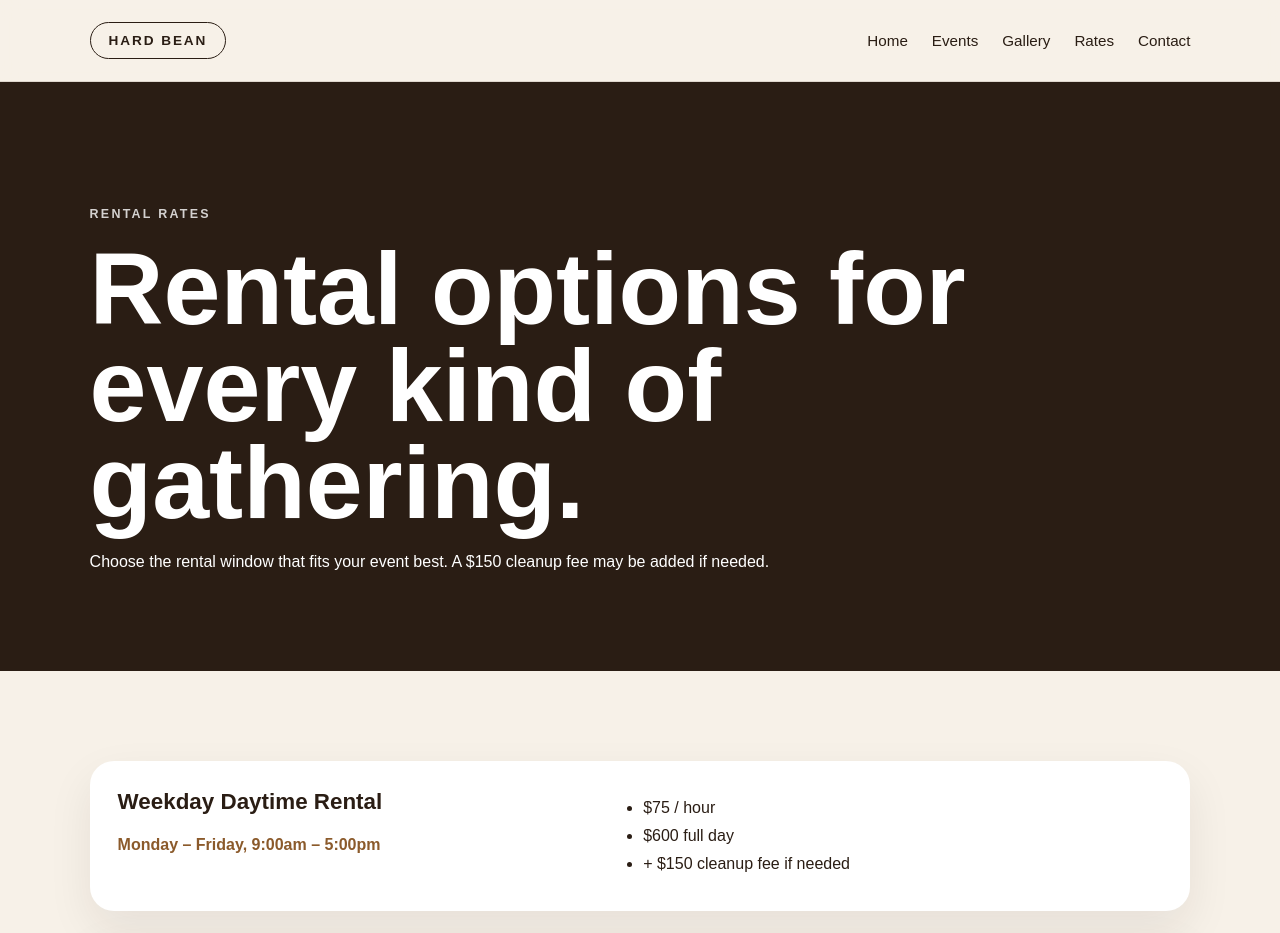
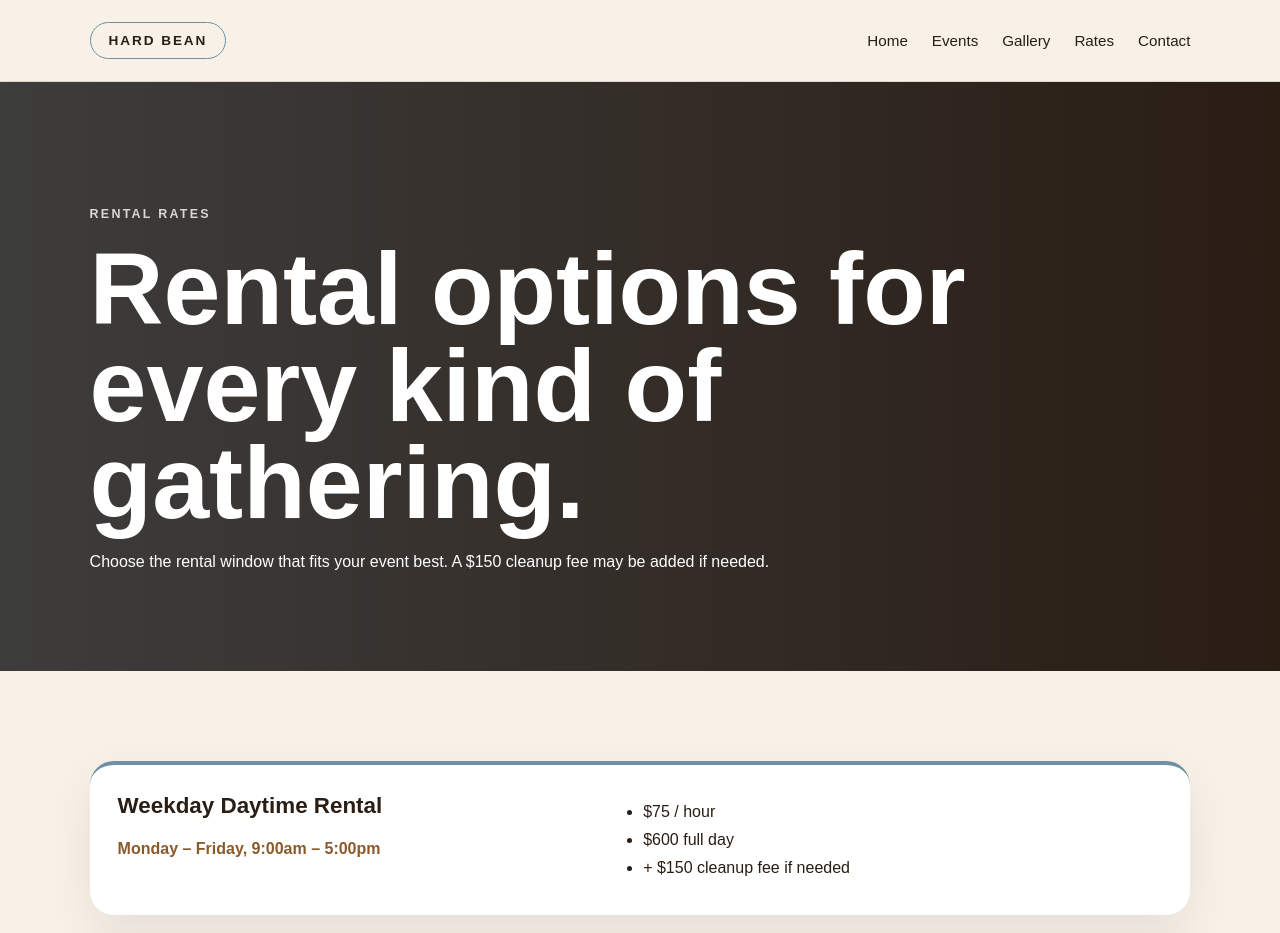
Before and after one commit to anastasis-elite/hardbean-events, a Next.js app: page /rates in a window 1280 px wide. Shown: the top 933 px of the page. Built offline with nearby package versions, Linux system fonts and the light colour scheme.

Commit message:
Update globals.css

```diff
--- a/app/globals.css
+++ b/app/globals.css
@@ -29,7 +29,7 @@ a { color: inherit; text-decoration: none; }
 }
 
 .logoOval {
-  border: 1px solid #2a1d14;
+  border: 1px solid var(--accent-blue);
   border-radius: 999px;
   padding: 10px 18px;
   font-weight: 700;
@@ -43,10 +43,21 @@ a { color: inherit; text-decoration: none; }
   font-size: 0.95rem;
 }
 
+.navLinks a:hover {
+  color: var(--accent-blue);
+  transition: 0.2s ease;
+}
+
 .hero,
 .pageHero {
   padding: 110px 7% 80px;
   color: white;
+}
+
+.pageHero {
+  background:
+    linear-gradient(rgba(42,29,20,0.72), rgba(42,29,20,0.72)),
+    linear-gradient(to right, var(--accent-blue), #2a1d14);
 }
 
 .hero {
@@ -59,10 +70,6 @@ a { color: inherit; text-decoration: none; }
     url("/hero.jpg");
   background-size: cover;
   background-position: center;
-}
-
-.pageHero {
-  background: #2a1d14;
 }
 
 .pageHero p { max-width: 700px; }
@@ -121,6 +128,11 @@ p { line-height: 1.7; }
   color: white;
 }
 
+.primaryButton:hover {
+  background: var(--accent-blue);
+  transition: 0.25s ease;
+}
+
 .secondaryButton,
 .sectionButton {
   border: 1px solid currentColor;
@@ -144,6 +156,14 @@ p { line-height: 1.7; }
   background: white;
   border-radius: 24px;
   box-shadow: 0 18px 45px rgba(42, 29, 20, 0.08);
+}
+
+.card,
+.rateDetailCard,
+.galleryFeatureText,
+.contact,
+.contactNote {
+  border-top: 4px solid var(--accent-blue);
 }
 
 .card,
```
